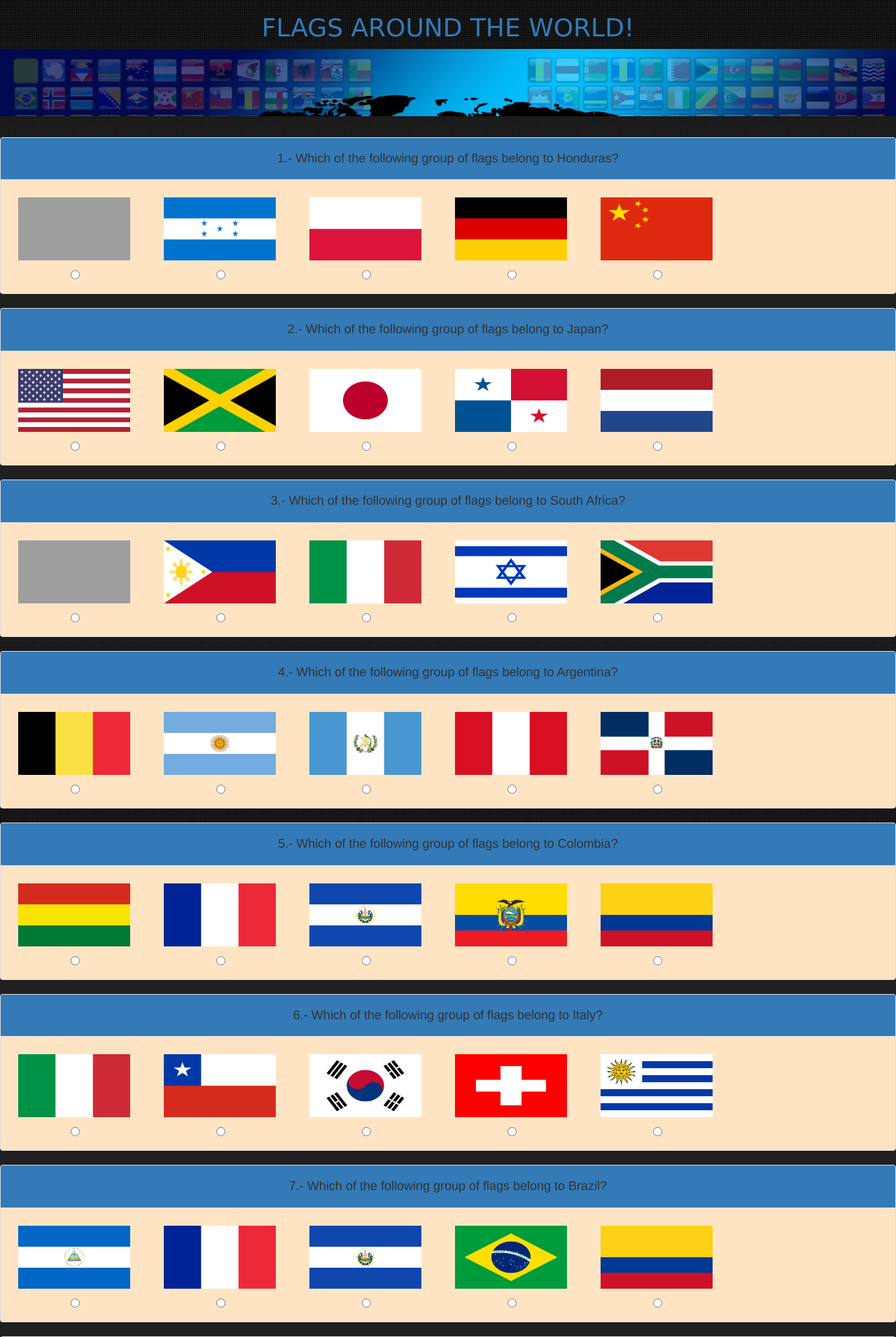
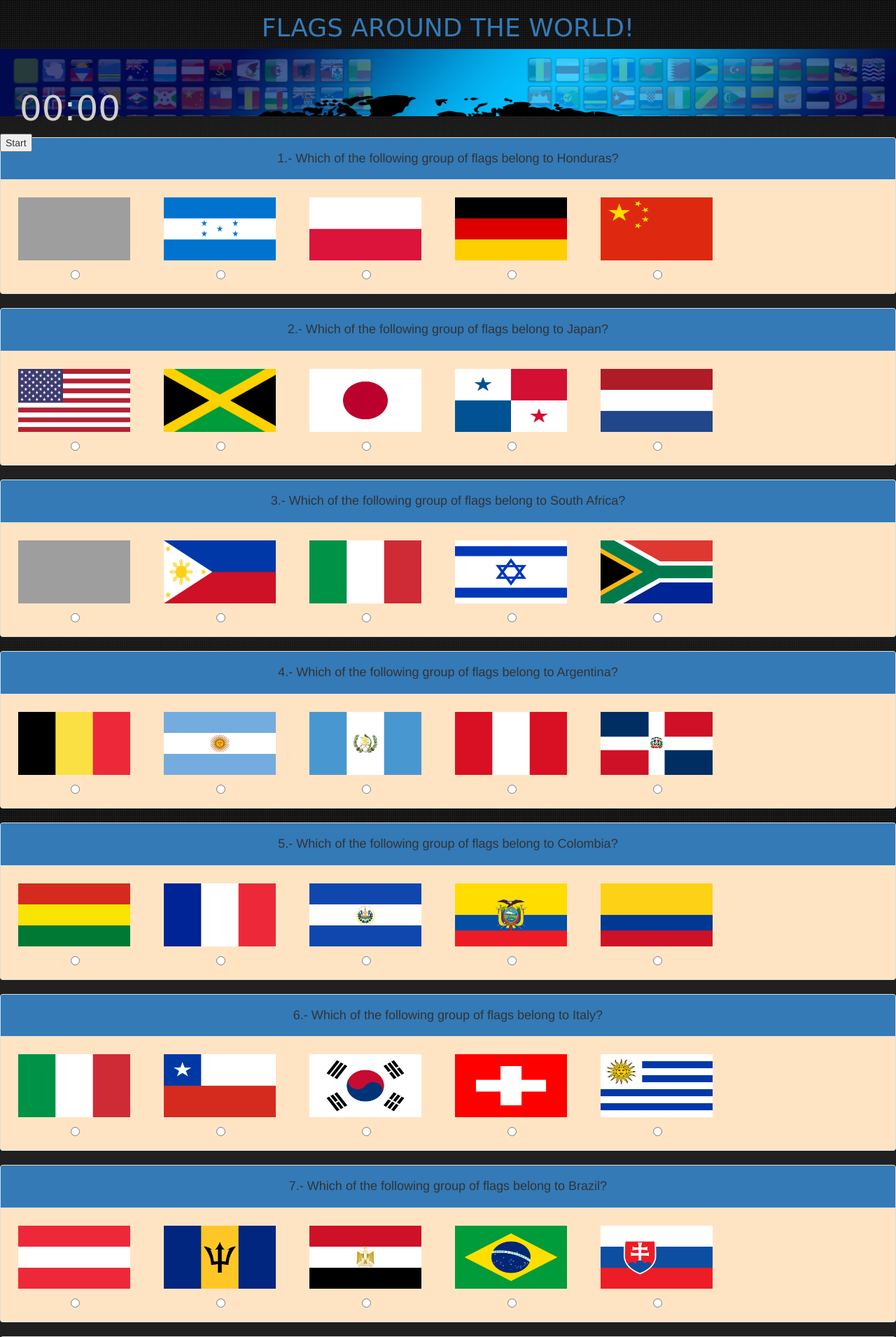
Before and after one commit to owelchez/TriviaGame, a PHP site: page / in a window 1280 px wide. Shown: the top 1910 px of the page at 70% size. Run offline with PHP 8.4, Linux system fonts and the light colour scheme; grey boxes are pictures that could not be loaded.

Commit message:
First JS code

```diff
--- a/assets/css/style.css
+++ b/assets/css/style.css
@@ -2,6 +2,38 @@
 {
 	background-image: url('../images/banner.jpg');
 	background-size: cover;
+}
+
+#counterBox
+{
+	border-width: 3px;
+	color: #337ab7;
+	float: right;
+}
+
+#wrapper
+{
+	z-index: 1;
+	position: fixed;
+	width: 200px;
+	margin: 50px auto 0;
+	float: right;
+}
+
+#start
+{
+}
+
+#timer
+{
+	color: #d2cfca;
+	font-size: 50px;
+	font-family: cursive;
+	text-align: center;
+}
+
+#buttons{
+  text-align: center;
 }
 
 .col-md-2
--- a/assets/javascript/app.js
+++ b/assets/javascript/app.js
@@ -1,11 +1,47 @@
-/*var countryArray = ['Argentina', 'Belgium', 'Bolivia', 'Brazil', 'Canada', 'Chile', 'China', 'Colombia',
-                'Cuba', 'Dominican Republic', 'Ecuador', 'El Salvador', 'France', 'Germany', 'Greece',
-                'Guatemala', 'Honduras', 'Israel', 'Italy', 'Jamaica', 'Japan', 'Mexico', 'Netherlands',
-                'Nicaragua', 'Panama', 'Peru', 'Philippines', 'Poland', 'Portugal', 'South Africa', 'South Korea',
-                'Spain', 'Sweden', 'Switzerland', 'Thailand', 'Turkey', 'Uruguay', 'USA'];
+window.onload = function()
+{
+	$('#start').on('click', stopwatch.start);
+};
 
-var flagsArray = ["../images/flagArgentina.png", "../images/flagBelgium.png", "../images/flagBolivia.png",
-				"../images/flagBrazil.png", "../images/flagCanada"];*/
+
+var stopwatch =
+{
+	time:0,
+	lap:1,
+	reset: function()
+	{
+	    stopwatch.time = 0;
+	    stopwatch.lap = 1;
+	    $('#timer').html('00:00');
+	    $('#laps').html('');
+	},
+    start: function()
+    {
+        counter = setInterval(stopwatch.count, 1000);
+    },
+
+    count: function()
+    {
+        stopwatch.time++;
+        var converted = stopwatch.timeConverter(stopwatch.time);
+        $('#timer').html(converted);
+    },
+
+    timeConverter: function(t)
+    {
+        var minutes = Math.floor(t/60);
+        var seconds = t - (minutes * 60);
+        if (seconds < 10){
+            seconds = "0" + seconds;
+        }
+        if (minutes === 0){
+            minutes = "00";
+        } else if (minutes < 10){
+            minutes = "0" + minutes;
+        }
+        return minutes + ":" + seconds;
+    }
+};
 
 
 
@@ -16,17 +52,8 @@
 
 
 
-
-
-
-// $('#class1').append('<span>' + '<p>'Which of the following group of flags belong to '</p>''</span>');
-
-// $('.flagsGroup').append(('<div class="flagImages">') + flagsArray[0]);
-
-// var randomNumber = Math.floor(Math.random() * flagsArray.length);
-
-
-// $('.panel-body').append('<div id="flags1">' + countryArray[1] + '</div>');
-
-/* var randomCountry = countryArray[Math.floor(Math.random() * countryArray.length)];
-	console.log(randomCountry);*/
+if(document.getElementById('gender_Male').checked) {
+  //Male radio button is checked
+}else if(document.getElementById('gender_Female').checked) {
+  //Female radio button is checked
+}
--- a/index.html
+++ b/index.html
@@ -8,9 +8,17 @@
 	<link rel="stylesheet" type="text/css" href="assets/css/style.css">
 	<h1 id="title">FLAGS AROUND THE WORLD!</h1>
 
+													<div id="wrapper">
+													    <div id="timer">00:00</div>
+													        <button id="start">Start</button>
+													    </div>
+													</div>
+
 </head>
 <body>
 <div class="jumbotron"></div>
+
+
                                			<!-- Question # 1 -->
 		<div class="panel panel-default">
 			<div class="panel-heading">
@@ -200,36 +208,36 @@
 <form>
 					<div class="col-md-2">
 						<div class="row">
-						<div><img src="assets/images/flagBolivia.png" alt="Flag" /></div>
+						<div><img src="assets/images/flagBolivia.png" alt="Flag"/></div>
 						<input type="radio" value="10" name="size"/>
 						</div>
 					</div>
 
 					<div class="col-md-2">
 						<div class="row">
-						<div><img src="assets/images/flagFrance.png" alt="Flag" /></div>
+						<div><img src="assets/images/flagFrance.png" alt="Flag"/></div>
 						<input type="radio" value="10" name="size"/>
 						</div>
 					</div>
 
 					<div class="col-md-2">
 						<div class="row">
-						<div><img src="assets/images/flagElSalvador.png" alt="Flag" /></div>
+						<div><img src="assets/images/flagElSalvador.png" alt="Flag"/></div>
 						<input type="radio" value="10" name="size"/>
 						</div>
 					</div>
 
 					<div class="col-md-2">
 						<div class="row">
-						<div><img src="assets/images/flagEcuador.png" alt="Flag" /></div>
+						<div><img src="assets/images/flagEcuador.png" alt="Flag"/></div>
 						<input type="radio" value="10" name="size"/>
 						</div>
 					</div>
 
 					<div class="col-md-2">
 						<div class="row">
-						<div><img src="assets/images/flagColombia.png" alt="Flag" /></div>
-						<input type="radio" value="10" name="size" required="required"/>
+						<div><img src="assets/images/flagColombia.png" alt="Flag"/></div>
+						<input id="answer5" type="radio" value="10" name="size" required="required"/>
 						</div>
 					</div>
 
@@ -290,35 +298,35 @@
 <form>
 					<div class="col-md-2">
 						<div class="row">
-						<div><img src="assets/images/flagNicaragua.png" alt="Flag" /></div>
+						<div><img src="assets/images/flagAustria.png" alt="Flag"/></div>
 						<input type="radio" value="10" name="size"/>
 						</div>
 					</div>
 
 					<div class="col-md-2">
 						<div class="row">
-						<div><img src="assets/images/flagFrance.png" alt="Flag" /></div>
+						<div><img src="assets/images/flagBarbados.png" alt="Flag"/></div>
 						<input type="radio" value="10" name="size"/>
 						</div>
 					</div>
 
 					<div class="col-md-2">
 						<div class="row">
-						<div><img src="assets/images/flagElSalvador.png" alt="Flag" /></div>
+						<div><img src="assets/images/flagEgypt.png" alt="Flag"/></div>
 						<input type="radio" value="10" name="size"/>
 						</div>
 					</div>
 
 					<div class="col-md-2">
 						<div class="row">
-						<div><img src="assets/images/flagBrazil.png" alt="Flag" /></div>
-						<input type="radio" value="10" name="size"/>
+						<div><img src="assets/images/flagBrazil.png" alt="Flag"/></div>
+						<input id="answer7" type="radio" value="10" name="size"/>
 						</div>
 					</div>
 
 					<div class="col-md-2">
 						<div class="row">
-						<div><img src="assets/images/flagColombia.png" alt="Flag" /></div>
+						<div><img src="assets/images/flagSlovakia.png" alt="Flag"/></div>
 						<input type="radio" value="10" name="size" required="required"/>
 						</div>
 					</div>
@@ -335,35 +343,35 @@
 <form>
 					<div class="col-md-2">
 						<div class="row">
-						<div><img src="assets/images/flagBolivia.png" alt="Flag" /></div>
+						<div><img src="assets/images/flagKenya.png" alt="Flag"/></div>
 						<input type="radio" value="10" name="size"/>
 						</div>
 					</div>
 
 					<div class="col-md-2">
 						<div class="row">
-						<div><img src="assets/images/flagCanada.png" alt="Flag" /></div>
+						<div><img src="assets/images/flagCanada.png" alt="Flag"/></div>
+						<input id="answer8" type="radio" value="10" name="size"/>
+						</div>
+					</div>
+
+					<div class="col-md-2">
+						<div class="row">
+						<div><img src="assets/images/flagMadagascar.png" alt="Flag"/></div>
 						<input type="radio" value="10" name="size"/>
 						</div>
 					</div>
 
 					<div class="col-md-2">
 						<div class="row">
-						<div><img src="assets/images/flagElSalvador.png" alt="Flag" /></div>
+						<div><img src="assets/images/flagEstonia.png" alt="Flag"/></div>
 						<input type="radio" value="10" name="size"/>
 						</div>
 					</div>
 
 					<div class="col-md-2">
 						<div class="row">
-						<div><img src="assets/images/flagEcuador.png" alt="Flag" /></div>
-						<input type="radio" value="10" name="size"/>
-						</div>
-					</div>
-
-					<div class="col-md-2">
-						<div class="row">
-						<div><img src="assets/images/flagColombia.png" alt="Flag" /></div>
+						<div><img src="assets/images/flagBulgaria.png" alt="Flag"/></div>
 						<input type="radio" value="10" name="size" required="required"/>
 						</div>
 					</div>
@@ -380,35 +388,35 @@
 <form>
 					<div class="col-md-2">
 						<div class="row">
-						<div><img src="assets/images/flagGreece.png" alt="Flag" /></div>
+						<div><img src="assets/images/flagIreland.png" alt="Flag"/></div>
 						<input type="radio" value="10" name="size"/>
 						</div>
 					</div>
 
 					<div class="col-md-2">
 						<div class="row">
-						<div><img src="assets/images/flagFrance.png" alt="Flag" /></div>
+						<div><img src="assets/images/flagBelize.png" alt="Flag"/></div>
 						<input type="radio" value="10" name="size"/>
 						</div>
 					</div>
 
 					<div class="col-md-2">
 						<div class="row">
-						<div><img src="assets/images/flagSweden.png" alt="Flag" /></div>
+						<div><img src="assets/images/flagSweden.png" alt="Flag"/></div>
+						<input id="answer9" type="radio" value="10" name="size"/>
+						</div>
+					</div>
+
+					<div class="col-md-2">
+						<div class="row">
+						<div><img src="assets/images/flagIndia.png" alt="Flag"/></div>
 						<input type="radio" value="10" name="size"/>
 						</div>
 					</div>
 
 					<div class="col-md-2">
 						<div class="row">
-						<div><img src="assets/images/flagEcuador.png" alt="Flag" /></div>
-						<input type="radio" value="10" name="size"/>
-						</div>
-					</div>
-
-					<div class="col-md-2">
-						<div class="row">
-						<div><img src="assets/images/flagColombia.png" alt="Flag" /></div>
+						<div><img src="assets/images/flagGreece.png" alt="Flag"/></div>
 						<input type="radio" value="10" name="size" required="required"/>
 						</div>
 					</div>
@@ -425,35 +433,35 @@
 <form>
 					<div class="col-md-2">
 						<div class="row">
-						<div><img src="assets/images/flagGermany.png" alt="Flag" /></div>
+						<div><img src="assets/images/flagGermany.png" alt="Flag"/></div>
+						<input id="answer10" type="radio" value="10" name="size"/>
+						</div>
+					</div>
+
+					<div class="col-md-2">
+						<div class="row">
+						<div><img src="assets/images/flagMongolia.png" alt="Flag"/></div>
 						<input type="radio" value="10" name="size"/>
 						</div>
 					</div>
 
 					<div class="col-md-2">
 						<div class="row">
-						<div><img src="assets/images/flagFrance.png" alt="Flag" /></div>
+						<div><img src="assets/images/flagSaudiArabia.png" alt="Flag"/></div>
 						<input type="radio" value="10" name="size"/>
 						</div>
 					</div>
 
 					<div class="col-md-2">
 						<div class="row">
-						<div><img src="assets/images/flagElSalvador.png" alt="Flag" /></div>
+						<div><img src="assets/images/flagSpain.png" alt="Flag"/></div>
 						<input type="radio" value="10" name="size"/>
 						</div>
 					</div>
 
 					<div class="col-md-2">
 						<div class="row">
-						<div><img src="assets/images/flagEcuador.png" alt="Flag" /></div>
-						<input type="radio" value="10" name="size"/>
-						</div>
-					</div>
-
-					<div class="col-md-2">
-						<div class="row">
-						<div><img src="assets/images/flagColombia.png" alt="Flag" /></div>
+						<div><img src="assets/images/flagLaos.png" alt="Flag"/></div>
 						<input type="radio" value="10" name="size" required="required"/>
 						</div>
 					</div>
```
Also changed, not shown: other parts of index.html (+50 -59 lines), 2 other files.
